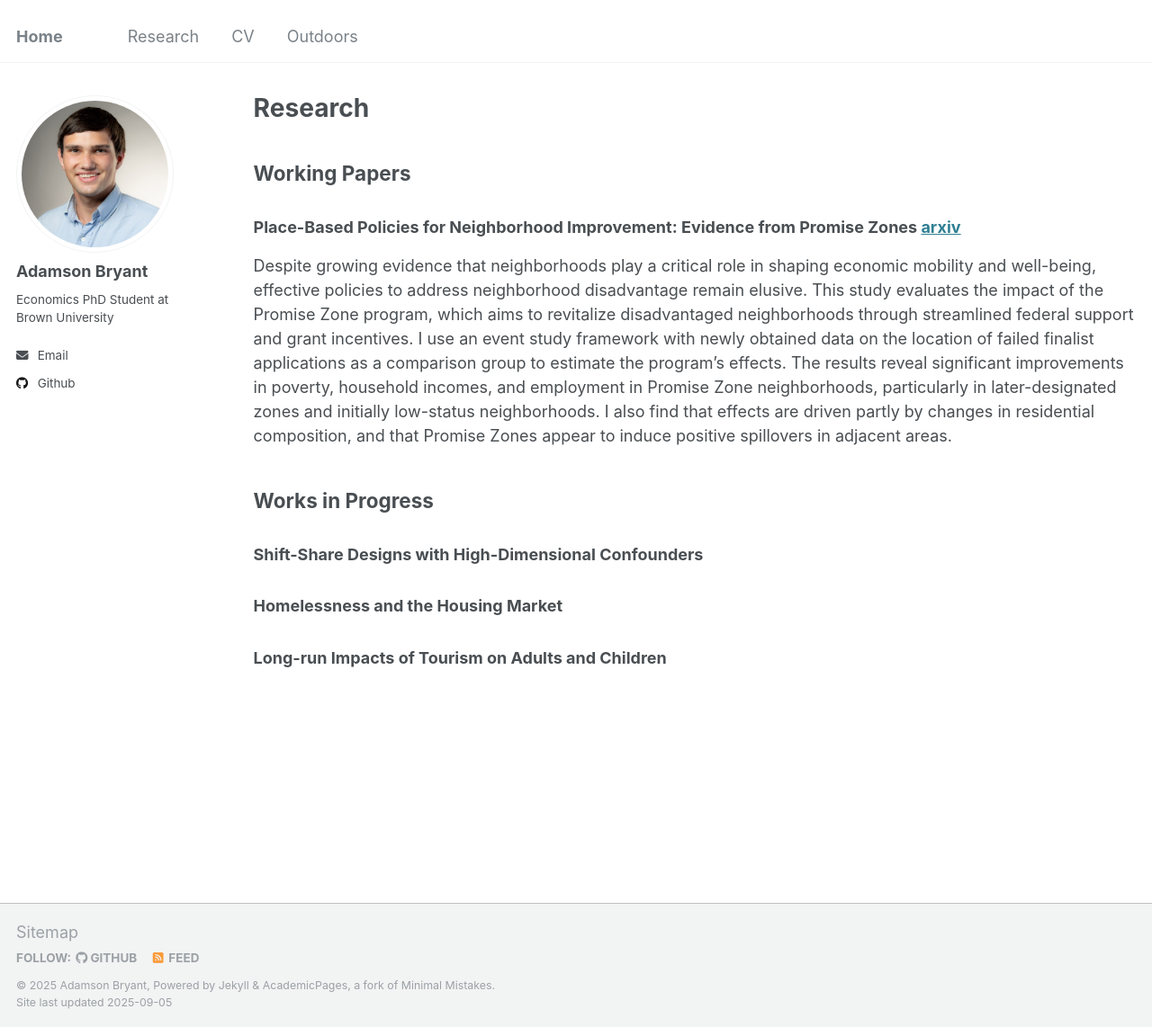
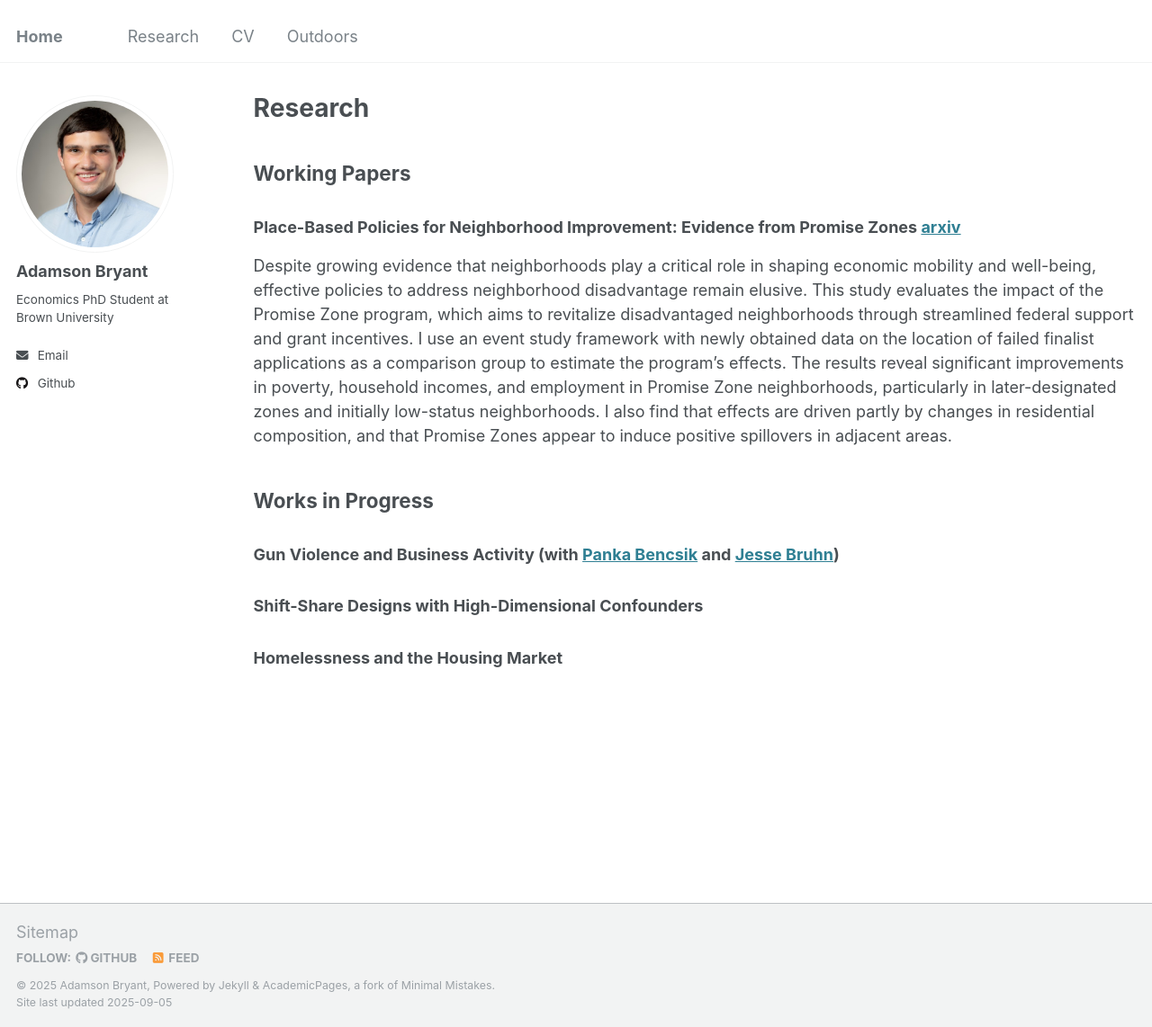
Before and after one commit to AdamsonBryant/adamsonbryant.github.io, a Jekyll site: the page built from _pages/research.md, in a window 1280 px wide and 1142 px high. Shown: the whole window at 90% size. Built offline with Jekyll 4.4.1, drawn with Linux system fonts in a browser that asks for light colours.

Commit message:
updating CV

```diff
--- a/_pages/research.md
+++ b/_pages/research.md
@@ -14,8 +14,8 @@ Despite growing evidence that neighborhoods play a critical role in shaping econ
 
 ## Works in Progress
 
+### Gun Violence and Business Activity (with [Panka Bencsik](https://www.pankabencsik.com) and [Jesse Bruhn](https://www.jessebruhn.com))
+
 ### Shift-Share Designs with High-Dimensional Confounders
 
 ### Homelessness and the Housing Market
-
-### Long-run Impacts of Tourism on Adults and Children
```
Also changed, not shown: _pages/cv.md (+1 -1 lines), 2 other files.
